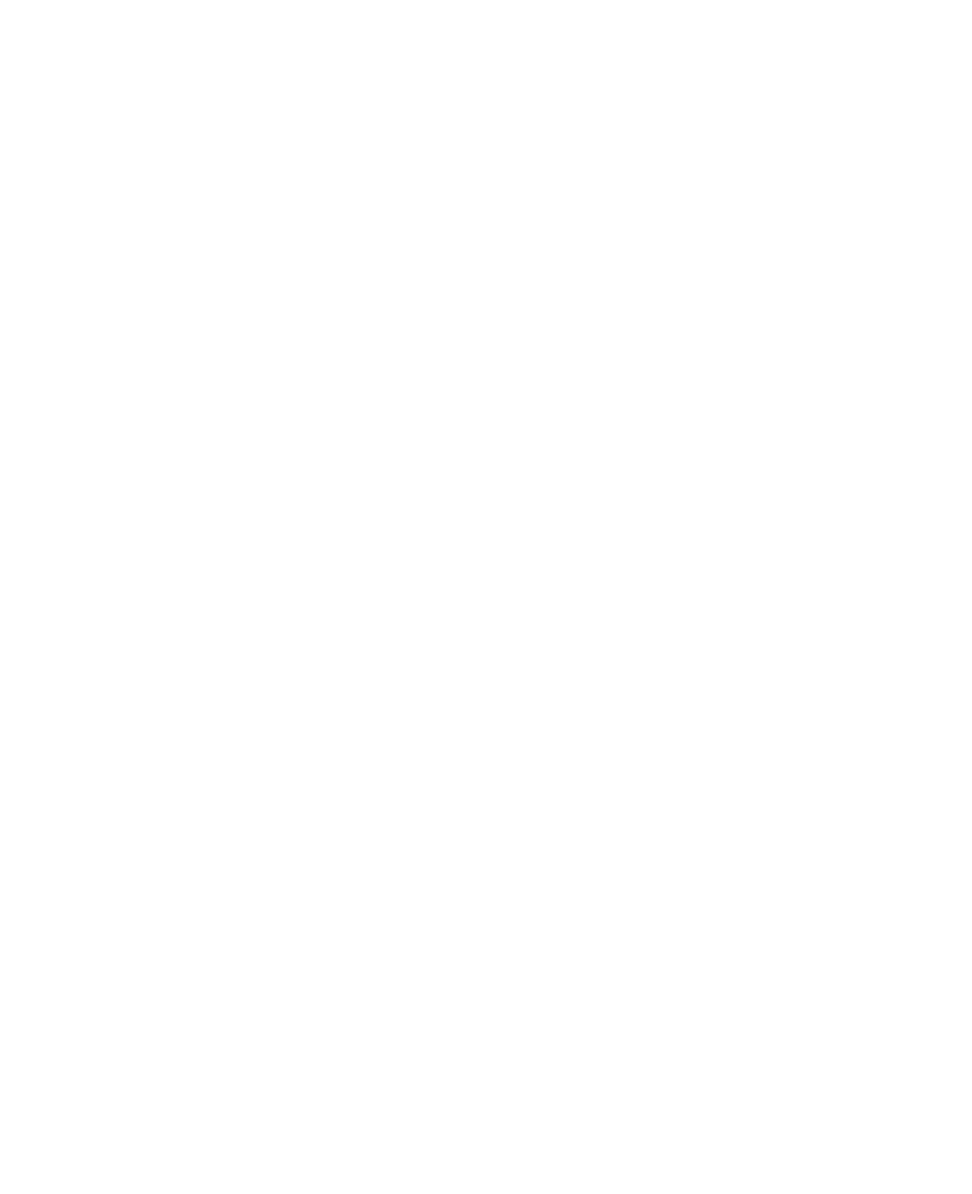
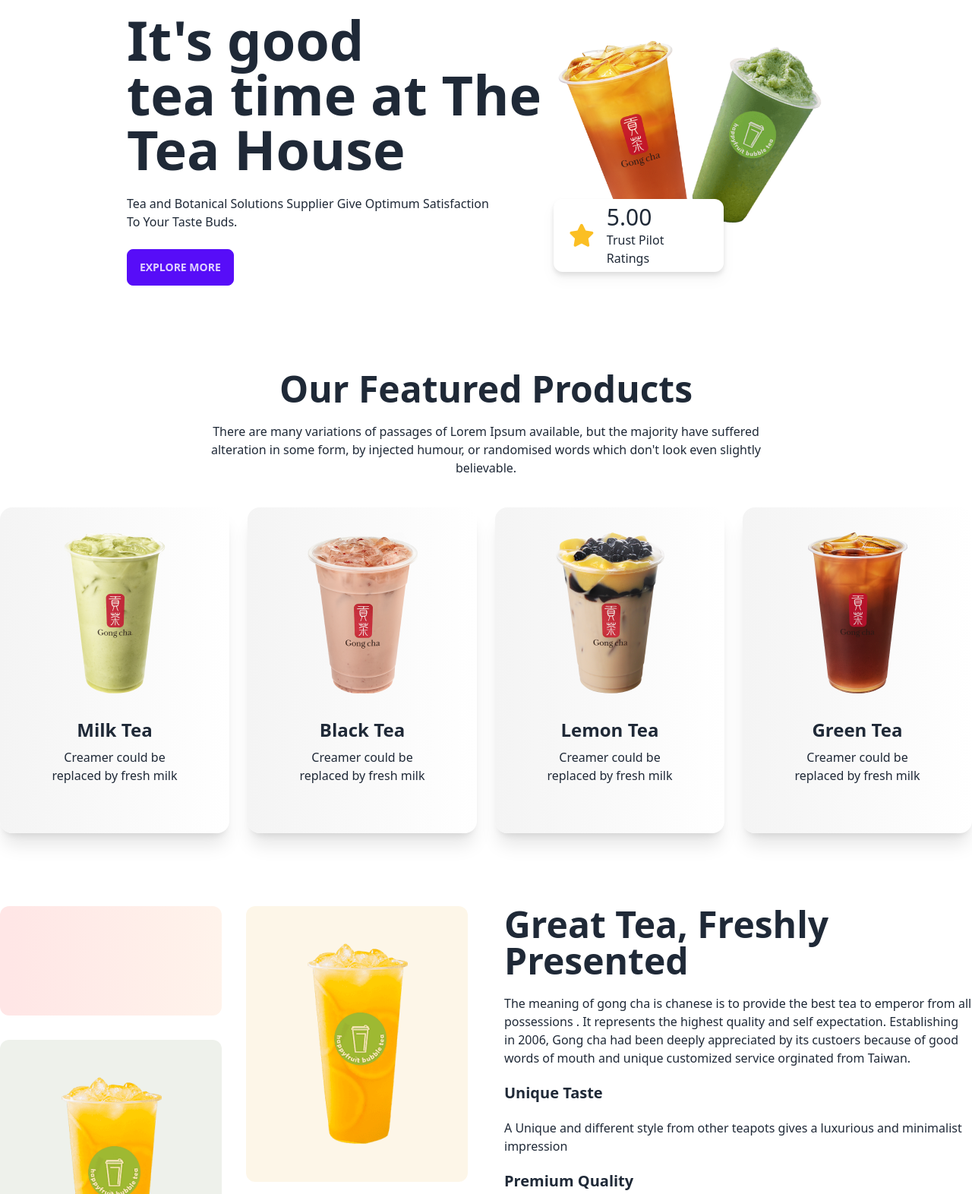
Before and after one commit to hasibulhussen007/tea-house-with-daisyui, a plain HTML site: page index.html in a window 1280 px wide. Shown: the top 1572 px of the page at 76% size. Before the commit the page ends 800 px from the top, so only its background shows below. Drawn offline with nearby package versions, Linux system fonts and the light colour scheme.

Commit message:
git layout with gradent

```diff
--- a/index.html
+++ b/index.html
@@ -5,9 +5,12 @@
     <meta charset="UTF-8">
     <meta name="viewport" content="width=device-width, initial-scale=1.0">
     <title>Tea House</title>
+    <link rel="shortcut icon" href="./images/vectorstock_35077656.png" type="image/x-icon">
     <!-- tailwind and daisy Ui -->
     <link href="https://cdn.jsdelivr.net/npm/daisyui@3.3.1/dist/full.css" rel="stylesheet" type="text/css" />
     <script src="https://cdn.tailwindcss.com"></script>
+    <!-- font awesome -->
+    <script src="https://kit.fontawesome.com/4bbeb66a6e.js" crossorigin="anonymous"></script>
     <!-- google font manrope -->
     <link rel="preconnect" href="https://fonts.googleapis.com">
     <link rel="preconnect" href="https://fonts.gstatic.com" crossorigin>
@@ -32,10 +35,100 @@
 </head>
 
 <body class=".font-manrope">
-    <header>
+    <header class="container mx-auto">
+        <div class="hero">
+            <div class="hero-content flex-col lg:flex-row">
+                <div>
+                    <h1 class="text-7xl font-extrabold">
+                        It's good <br>
+                        tea time at The <br>
+                        Tea House</h1>
+                    <p class="py-6">Tea and Botanical Solutions Supplier Give Optimum Satisfaction <br>
+                        To Your Taste Buds.</p>
+                    <button class="btn btn-primary">Explore More</button>
+                </div>
+                <div>
+                    <img src="./images/banner.png" class="max-w-sm" />
+                    <!-- rating badge -->
+                    <div class="-mt-16 flex items-center gap-4 drop-shadow-lg bg-white p-5 w-56 h-24 rounded-xl">
+                        <i class="fa-solid fa-star text-3xl text-amber-400"></i>
+                        <div>
+                            <h3 class="text-3xl">5.00</h3>
+                            <p>Trust Pilot Ratings</p>
+                        </div>
+                    </div>
+                </div>
+            </div>
+        </div>
 
     </header>
-    <main>
+    <main class="container mx-auto">
+        <!-- Featured section -->
+        <section class="text-center my-24">
+            <h1 class="text-5xl font-extrabold mb-5">Our Featured Products</h1>
+            <p class="lg:max-w-3xl mx-auto mb-10">There are many variations of passages of Lorem Ipsum available, but
+                the majority have suffered alteration in some form, by injected humour, or randomised words which don't
+                look even slightly believable. </p>
+            <!-- featured tea card container -->
+            <div class="grid gap-6 grid-cols-1 md:grid-cols-2 lg:grid-cols-4">
+                <!-- 1st card -->
+                <div class="card  p-8 bg-gradient-to-r from-[#F4F4F4] to-[#f4f4f400] shadow-xl">
+                    <figure><img src="./images/tea-1.png" alt="Shoes" /></figure>
+                    <div class="card-body justify-center">
+                        <h2 class="text-2xl font-bold">Milk Tea</h2>
+                        <p>Creamer could be replaced by fresh milk</p>
+                    </div>
+                </div>
+                <!-- 2nd card -->
+                <div class="card  p-8 bg-gradient-to-r from-[#F4F4F4] to-[#f4f4f400] shadow-xl">
+                    <figure><img src="./images/tea-2.png" alt="Shoes" /></figure>
+                    <div class="card-body justify-center">
+                        <h2 class="text-2xl font-bold">Black Tea</h2>
+                        <p>Creamer could be replaced by fresh milk</p>
+                    </div>
+                </div>
+                <!-- 3rd card -->
+                <div class="card  p-8 bg-gradient-to-r from-[#F4F4F4] to-[#f4f4f400] shadow-xl">
+                    <figure><img src="./images/tea-3.png" alt="Shoes" /></figure>
+                    <div class="card-body justify-center">
+                        <h2 class="text-2xl font-bold">Lemon Tea</h2>
+                        <p>Creamer could be replaced by fresh milk</p>
+                    </div>
+                </div>
+                <!-- 4th card -->
+                <div class="card  p-8 bg-gradient-to-r from-[#F4F4F4] to-[#f4f4f400] shadow-xl">
+                    <figure><img src="./images/tea-4.png" alt="Shoes" /></figure>
+                    <div class="card-body justify-center">
+                        <h2 class="text-2xl font-bold">Green Tea</h2>
+                        <p>Creamer could be replaced by fresh milk</p>
+                    </div>
+                </div>
+            </div>
+
+        </section>
+        <!-- great tea section -->
+        <section class="my-24 gap-12 flex flex-col lg:flex-row">
+            <div class="grid gap-8 grid-cols-1 md:grid-cols-2 flex-1">
+                <div class="rounded-xl h-36 opacity-10 bg-gradient-to-r from-[#F00] to-[#FF8938]"></div>
+                <div class="row-span-2 bg-[#e6a6231a] rounded-xl px-8 py-12 flex justify-center">
+                    <img src="./images/fresh-1.png" alt="">
+                </div>
+                <div class="row-span-2 bg-[#5776391A] rounded-xl px-8 py-12 flex justify-center">
+                    <img src="./images/fresh-1.png" alt="">
+                </div>
+                <div class="rounded-xl h-36 opacity-10 bg-gradient-to-r from-[#D9D9D9] to-[#FFFFFF]"></div>
+
+            </div>
+            <div class="space-y-5 flex-1">
+                <h3 class="text-5xl font-extrabold">Great Tea, Freshly <br> Presented</h3>
+                <p>The meaning of gong cha is chanese is to provide the best tea to emperor from all possessions . It represents the highest quality and self expectation. Establishing in 2006, Gong cha had been deeply appreciated by its custoers  because of good words of mouth and unique customized service orginated from Taiwan.</p>
+                <h4 class="text-xl font-extrabold mt-8">Unique Taste</h4>
+                <p>A Unique and different style from other teapots gives a luxurious and minimalist impression</p>
+                <h4 class="text-xl font-extrabold">Premium Quality</h4>
+                <p>Premium Quality that makes tea more elegant and more durable when you use it.</p>
+            </div>
+
+        </section>
 
     </main>
     <footer>
```
Also changed, not shown: images/vectorstock_35077656.png (added).
